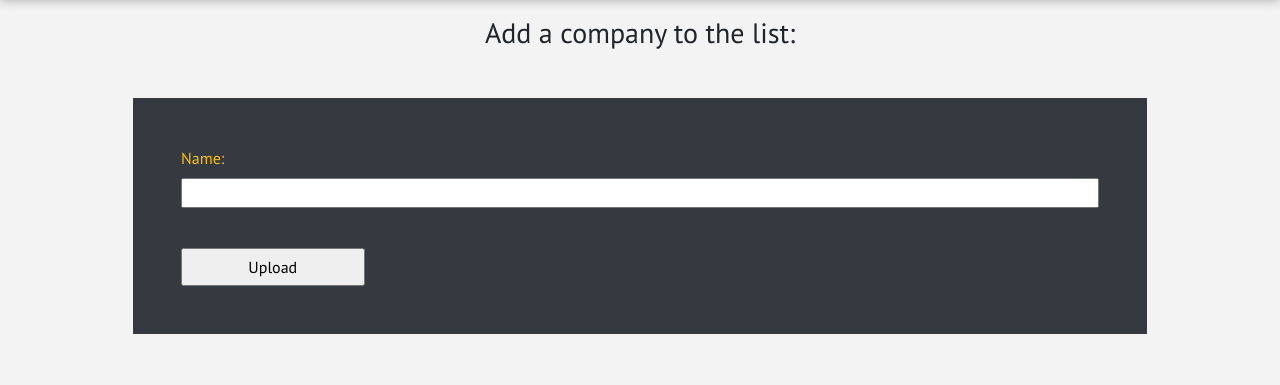
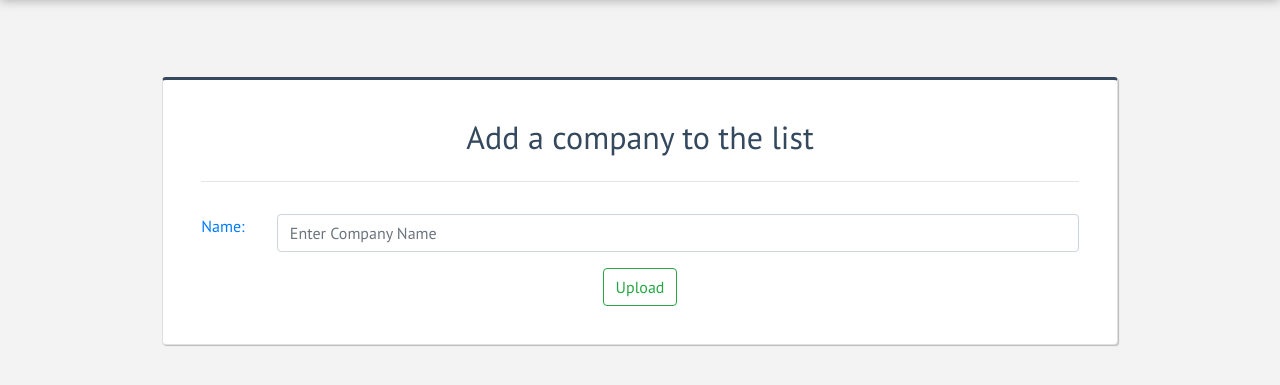
Before and after one commit to arc9693/IntReview, a Django app: page /response/new/addCompany in a window 1280 px wide. Shown: the part 56-441 px from the top of the page. Run offline with Django 3.2, Linux system fonts and the light colour scheme; the visitor is signed in with stand-in values (Sample User, id 1); some libraries are stand-ins or nearby versions; some web fonts are replaced.

Commit message:
Redesign addCompany Form page File modified - style.css,CompanyForm.html

```diff
--- a/Interviewbook/static/css/style.css
+++ b/Interviewbook/static/css/style.css
@@ -82,6 +82,9 @@ nav{
   width: -moz-available;
 }
 
+
+
+/*COMPANY FORM PAGE*/
 .CompanyForm #submit{
   min-width: 20%;
   padding: 5px;
@@ -89,16 +92,22 @@ nav{
 .CompanyForm #submit:hover{
     background-color: #ffc107;
 }
-
 .CompanyForm #id_name{
     width: 100%;
 }
-
+.CompanyForm{
+    border-top:3px solid #34495E;
+    margin:6vw;
+    padding:3vw;
+    box-shadow: 1px 1px 1px #bbb;
+    background-color: #ffffff;
+}
 #id_questions , #responseQuestions{
   display: inherit;
   width: 100%;
   min-height: 30vh;
 }
+
 
 
 /*RESPONSES.HTML*/
--- a/Interviewbook/templates/Interviewbook/CompanyForm.html
+++ b/Interviewbook/templates/Interviewbook/CompanyForm.html
@@ -1,12 +1,25 @@
 {% extends 'Interviewbook/base.html' %}
+{% load widget_tweaks %}
 
 {% block content %}
 <div class="container ">
-  <h3 class="mt-3 text-center">Add a company to the list:</h3>
-  <form method="post" class="CompanyForm bg-dark text-warning m-5 p-5">
+  <form method="post" class="card CompanyForm text-primary">
     {% csrf_token %}
-    {{ form.as_p }}<br>
-  <input type="submit" name="submit" value="Upload" id="submit">
+    <h2 class="text-center" style="color:#34495E;">Add a company to the list</h2>
+    <hr>
+    <p>
+    	<div class="row">
+    		<div class="col-sm-3 col-lg-1">
+    			{{ form.name.label_tag }}
+    		</div>
+    		<div class="col-sm-9 col-lg-11">
+    			{% render_field form.name class="form-control" placeholder="Enter Company Name" %}
+    		</div>
+    	</div>
+    </p>
+    <center>
+  		<input class="btn btn-outline-success" type="submit" name="submit" value="Upload"  style="max-width:150px;">
+  	</center>
   </form>
 </div>
 
```
